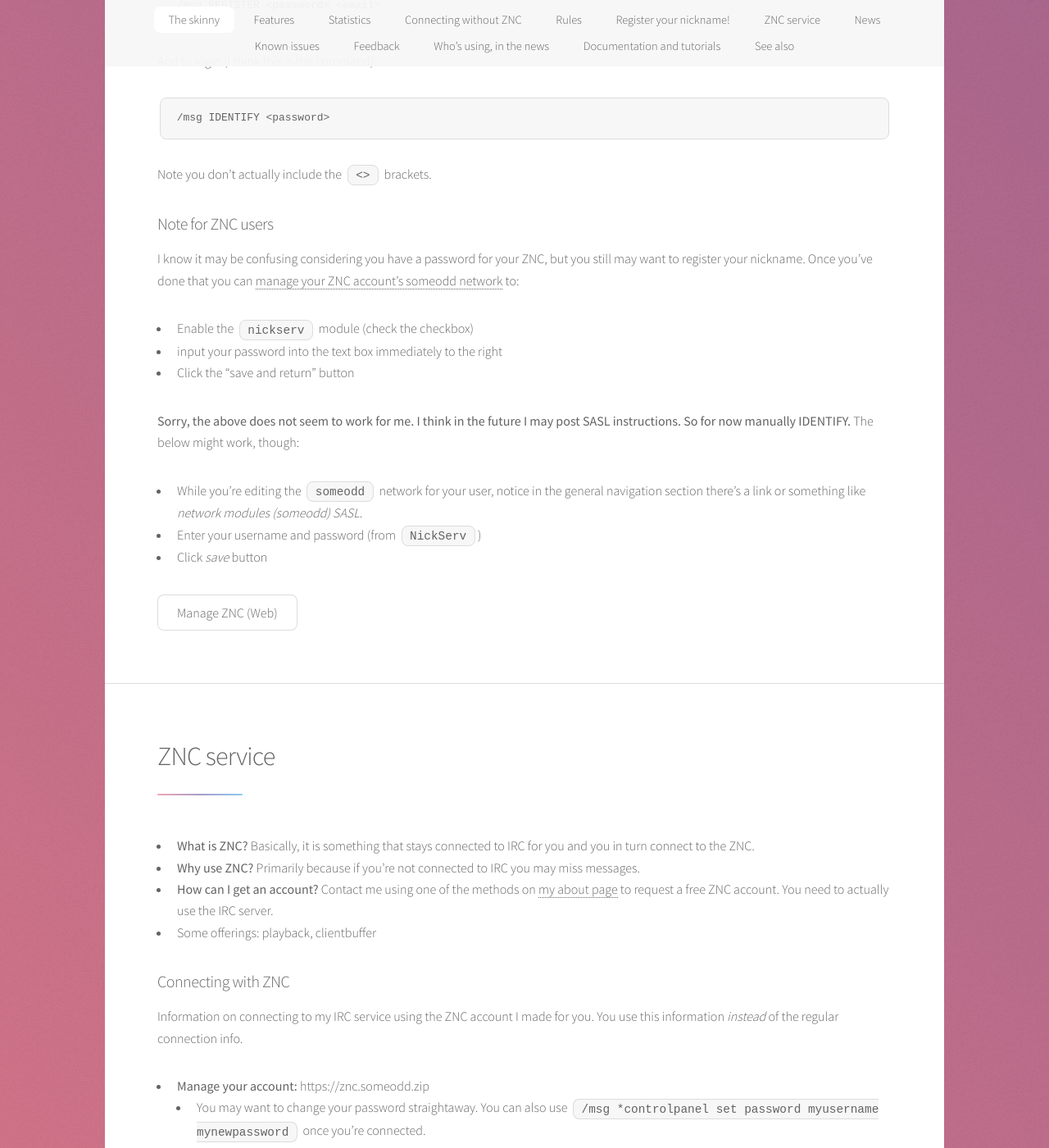
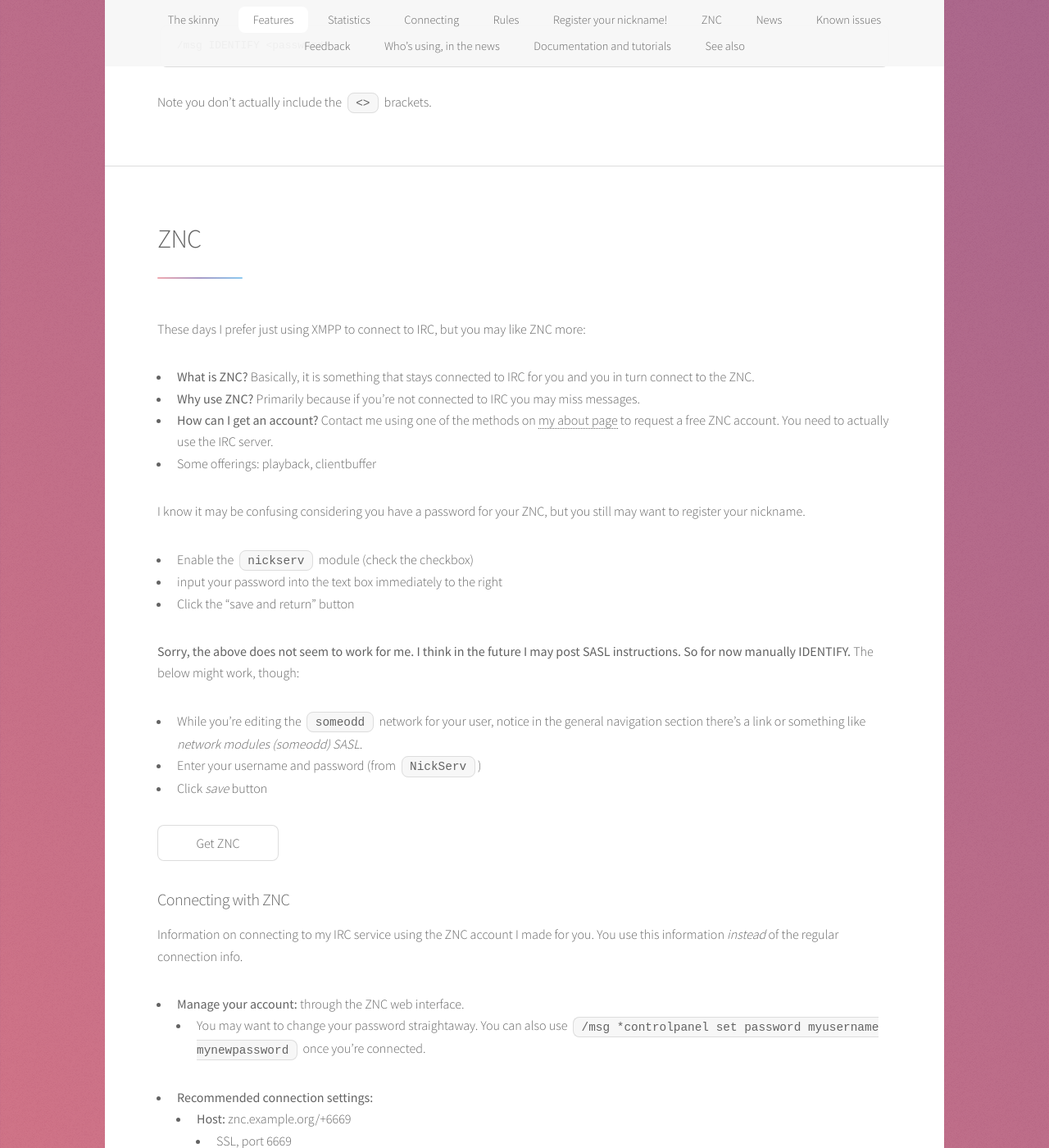
Before and after one commit to someodd/someodd.github.io, a Jekyll site: the page built from showcase/_posts/2024-04-01-irc-server.md, in a window 1280 px wide and 1400 px high, scrolled down 7280 px. Shown: the whole window at 82% size. Built offline with Jekyll 4.4.1, drawn with Linux system fonts in a browser that asks for light colours; some of the changed text lies outside the part shown.

Commit message:
not hosting znc anymore

````diff
--- a/showcase/_posts/2024-04-01-irc-server.md
+++ b/showcase/_posts/2024-04-01-irc-server.md
@@ -17,7 +17,7 @@ image:
 
 Place for people to talk using [a text-based chat system from 1988 (IRC)](https://en.wikipedia.org/wiki/IRC). Some people may find IRC dated and counter-intuitive (partially for them, I have something in the works). Think of it like an old [Discord](https://discord.com/), where people can create their own channels (and sort of be the boss of them).
 
-Since IRC is old there may be some features lacking that you're used to, like the ability to upload media. Also, to receive messages while you're not around/connected you might want to [ask me for a ZNC account](#znc-service), or you may miss messages while you're away.
+Since IRC is old there may be some features lacking that you're used to, like the ability to upload media. Also, to receive messages while you're not around/connected you might want to [ask me for an XMPP account](/showcase/xmpp), or you may miss messages while you're away.
 
 There's different ways to join (called "clients"). For example, you can join using your phone with a client like [Revolution IRC](https://github.com/MCMrARM/revolution-irc), or on your laptop using [Hexchat](https://hexchat.github.io/).
 
@@ -28,8 +28,8 @@ Open to the public, but I try to fill it with people I respect, interesting deve
 The central place (channel, room) to talk is `#main`.
 
 [Read the Rules](#rules){: .button .primary}
-[Get Connected (No ZNC)](#connecting-without-znc){: .button}
-[Get Connected With My ZNC Service](#connecting-with-znc){: .button}
+[Get Connected](#connecting){: .button}
+[Join via XMPP](xmpp:%23main%25irc.someodd.zip@irc.xmpp.someodd.zip?join){: .button}
 [Read About Nickname Registration](#register-your-nickname){: .button}
 
 ## Features
@@ -54,8 +54,8 @@ The central place (channel, room) to talk is `#main`.
 
 This is probably a non-fully-inclusive list of features!
 
-[ZNC Service](#znc-service){:.button}
-[Another Button](#znc-service){:.button}
+[Join Using XMPP](xmpp:%23main%25irc.someodd.zip@irc.xmpp.someodd.zip?join){:.button}
+[Connection Info](#connecting){:.button}
 
 ##  Statistics
 {:.stats_section}
@@ -72,11 +72,11 @@ These stats are fetched using JavaScript.
 * https://irc.someodd.zip/stats.json
 {:.statistics}
 
-[Atheme Statistics HTTP](https://github.com/someodd/atheme-stats-http){:.button}
+[Server statistics publicly available via JSON](https://irc.someodd.zip/stats.json)
 
-## Connecting without ZNC
+## Connecting
 
-Only use this connection info if you do not use [my ZNC service](#znc-service).
+Only use this connection info if you do not use [XMPP](xmpp:%23main%25irc.someodd.zip@irc.xmpp.someodd.zip?join).
 
 * SSL only
 * Port 6697
@@ -168,9 +168,16 @@ And to login (I think this is the command):
 
 Note you don't actually include the `<>` brackets.
 
-### Note for ZNC users
+## ZNC
 
-I know it may be confusing considering you have a password for your ZNC, but you still may want to register your nickname. Once you've done that you can [manage your ZNC account's someodd network](https://znc.someodd.zip) to:
+These days I prefer just using XMPP to connect to IRC, but you may like ZNC more:
+
+* **What is ZNC?** Basically, it is something that stays connected to IRC for you and you in turn connect to the ZNC.
+* **Why use ZNC?** Primarily because if you're not connected to IRC you may miss messages.
+* **How can I get an account?** Contact me using one of the methods on [my about page](/about) to request a free ZNC account. You need to actually use the IRC server.
+* Some offerings: playback, clientbuffer
+
+I know it may be confusing considering you have a password for your ZNC, but you still may want to register your nickname.
 
 * Enable the `nickserv` module (check the checkbox)
 * input your password into the text box immediately to the right
@@ -182,23 +189,16 @@ I know it may be confusing considering you have a password for your ZNC, but you
 * Enter your username and password (from `NickServ`)
 * Click *save* button
 
-[Manage ZNC (Web)](https://znc.someodd.zip/){: .button}
-
-## ZNC service
-
-* **What is ZNC?** Basically, it is something that stays connected to IRC for you and you in turn connect to the ZNC.
-* **Why use ZNC?** Primarily because if you're not connected to IRC you may miss messages.
-* **How can I get an account?** Contact me using one of the methods on [my about page](/about) to request a free ZNC account. You need to actually use the IRC server.
-* Some offerings: playback, clientbuffer
+[Get ZNC](https://znc.in/){: .button}
 
 ### Connecting with ZNC
 
 Information on connecting to my IRC service using the ZNC account I made for you. You use this information *instead* of the regular connection info.
 
-* **Manage your account:** https://znc.someodd.zip
+* **Manage your account:** through the ZNC web interface.
   * You may want to change your password straightaway. You can also use `/msg *controlpanel set password myusername mynewpassword` once you're connected.
 * **Recommended connection settings:**
-  * **Host:** znc.someodd.zip/+6669
+  * **Host:** znc.example.org/+6669
     * SSL, port 6669
   * **Username:** `username@identifier/network` (for example `someuser@mylaptop/someodd`)
     * `username` is your ZNC username
@@ -219,7 +219,7 @@ I have some note about these commands which may come in handy, but don't just bl
 /msg *controlpanel set AutoClearQueryBuffer $me False
 ```
 
-[Manage ZNC (Web)](https://znc.someodd.zip/){: .button .primary}
+[Get ZNC](https://znc.in/){: .button .primary}
 
 ## News
 
````
Also changed, not shown: other parts of showcase/_posts/2024-04-01-irc-server.md (+0 -1 lines).
